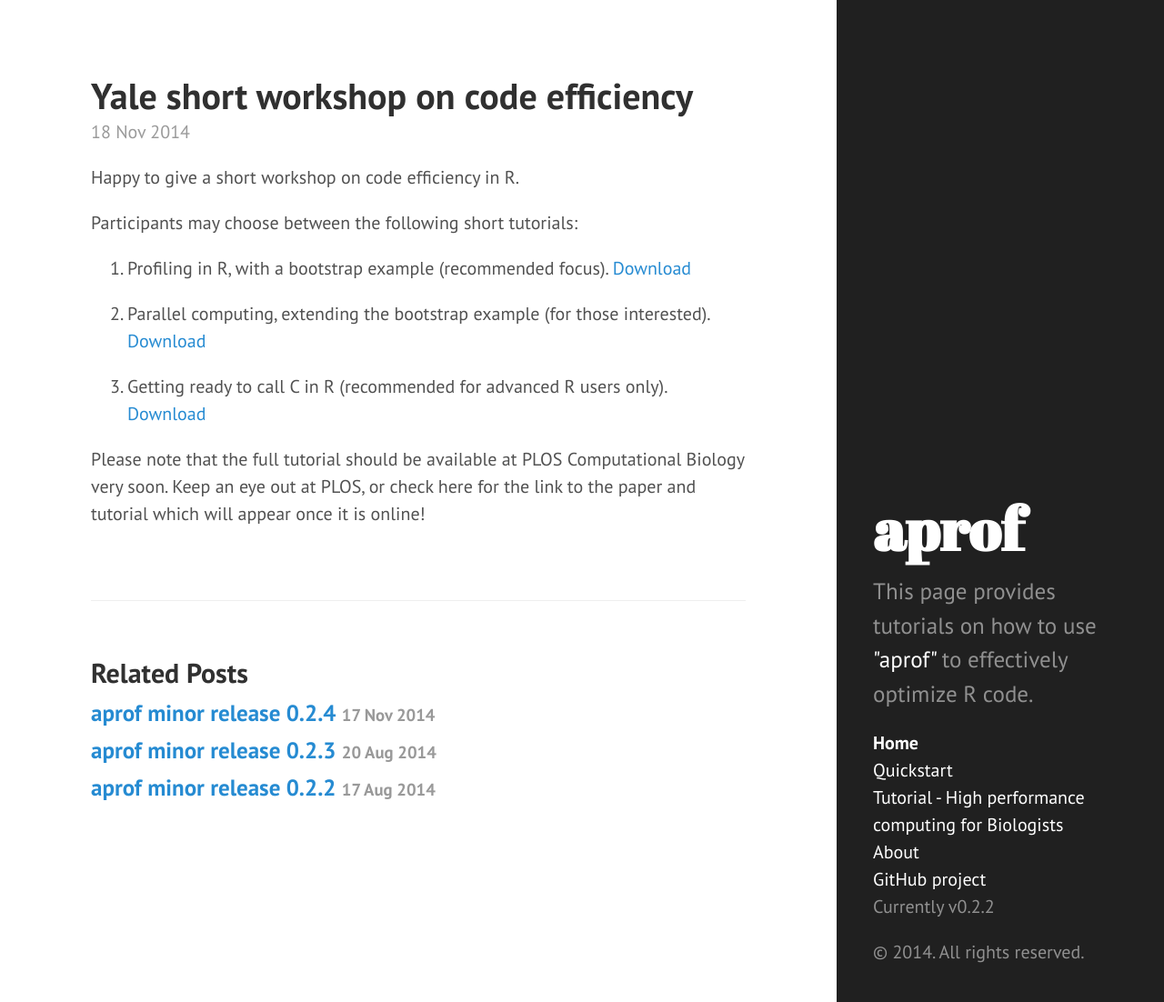
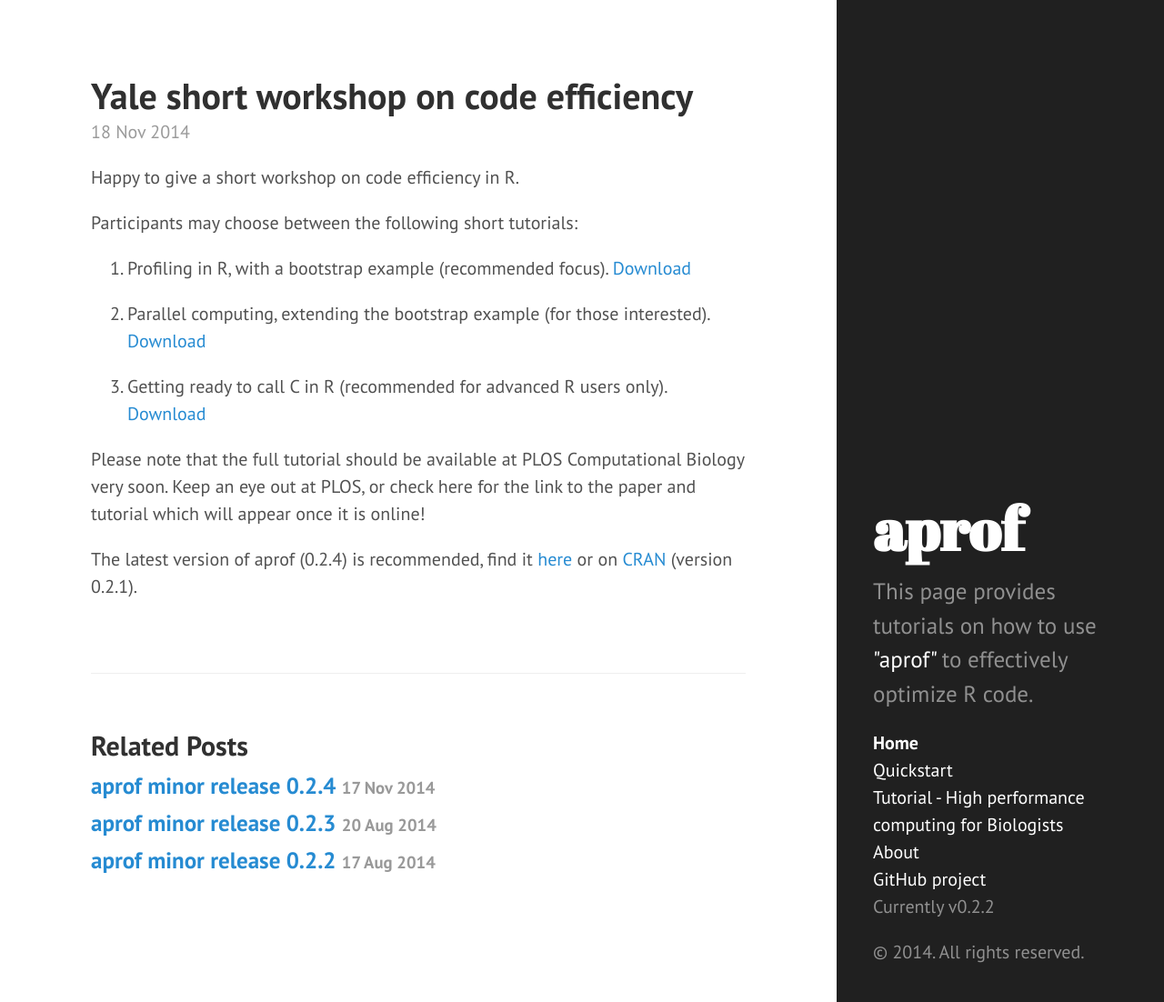
Before and after one commit to MarcoDVisser/aprof, a Jekyll site: the page built from _posts/2014-11-18-YaleShortWorkshop.md, in a window 1280 px wide and 1102 px high. Shown: the whole window at 91% size. Built offline with Jekyll 4.4.1, drawn with Linux system fonts in a browser that asks for light colours; Markdown is read by kramdown in place of the engine named in the settings.

Commit message:
added references to aprof

```diff
--- a/_posts/2014-11-18-YaleShortWorkshop.md
+++ b/_posts/2014-11-18-YaleShortWorkshop.md
@@ -14,3 +14,5 @@
 3. Getting ready to call C in R (recommended for advanced R users only). [Download](https://github.com/MarcoDVisser/aprof/blob/gh-pages/pdfs/IntroExtendingRwithC.pdf?raw=true)
 
 Please note that the full tutorial should be available at PLOS Computational Biology very soon. Keep an eye out at PLOS, or check here for the link to the paper and tutorial which will appear once it is online!
+
+The latest version of aprof (0.2.4) is recommended, find it [here](https://github.com/MarcoDVisser/aprof) or on [CRAN](http://cran.r-project.org/web/packages/aprof/index.html) (version 0.2.1).
```
